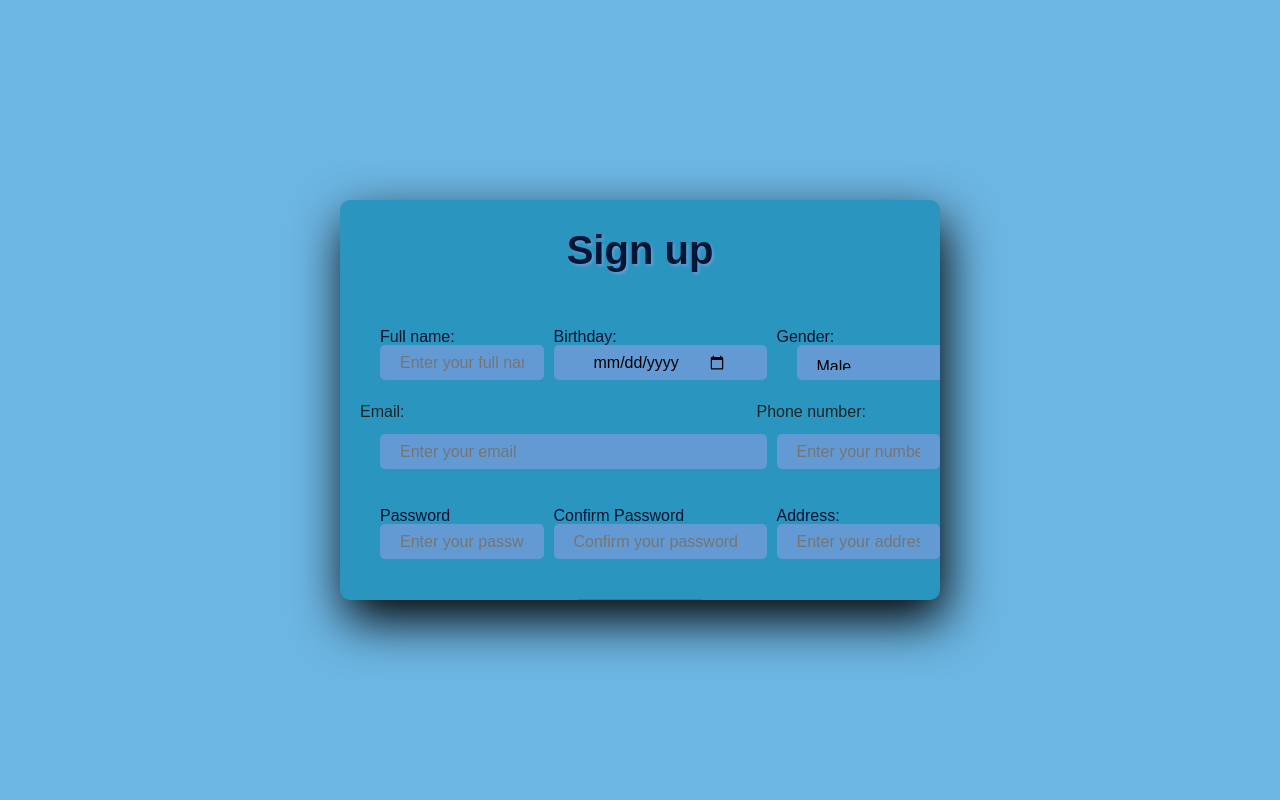
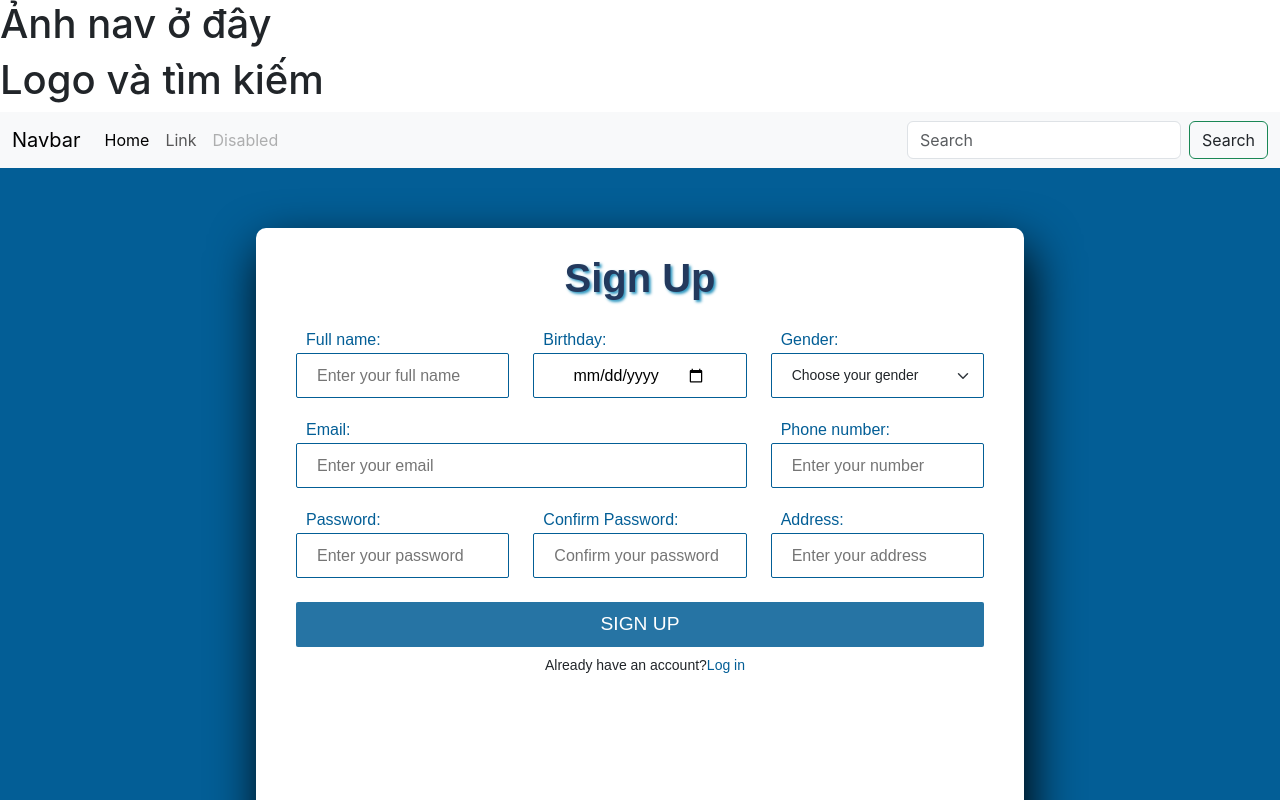
Before and after one commit to dradvm/Mevn-project, a Vue app in the folder client/: page /register in a window 1280 px wide. Shown: the top 800 px of the page. Built offline with nearby package versions, Linux system fonts and the light colour scheme.

Commit message:
Đổi giao diện Login,Register

```diff
--- a/client/src/App.vue
+++ b/client/src/App.vue
@@ -1,3 +1,17 @@
 <template>
+  <Header/>
   <RouterView/>
 </template>
+<script>
+  import Header from './components/Header.vue'
+  export default{
+    data(){
+      return{
+
+      }
+    },
+    components: {
+      Header
+    }
+  }
+</script>
--- /dev/null
+++ b/client/src/components/Header.vue
@@ -0,0 +1,58 @@
+<template>
+    <div class="vstack gap">
+        <div class="header-top">
+            <h1>Ảnh nav ở đây</h1>
+        </div>
+
+        <div class="header-mid">
+            <h1>Logo và tìm kiếm</h1>
+        </div>
+
+        <div class="header-menu">
+            <nav class="navbar navbar-expand-lg navbar-light bg-light">
+                <div class="container-fluid">
+                  <button class="navbar-toggler" type="button" data-bs-toggle="collapse" data-bs-target="#navbarTogglerDemo03" aria-controls="navbarTogglerDemo03" aria-expanded="false" aria-label="Toggle navigation">
+                    <span class="navbar-toggler-icon"></span>
+                  </button>
+                  <a class="navbar-brand" href="#">Navbar</a>
+                  <div class="collapse navbar-collapse" id="navbarTogglerDemo03">
+                    <ul class="navbar-nav me-auto mb-2 mb-lg-0">
+                      <li class="nav-item">
+                        <a class="nav-link active" aria-current="page" href="#">Home</a>
+                      </li>
+                      <li class="nav-item">
+                        <a class="nav-link" href="#">Link</a>
+                      </li>
+                      <li class="nav-item">
+                        <a class="nav-link disabled" href="#" tabindex="-1" aria-disabled="true">Disabled</a>
+                      </li>
+                    </ul>
+                    <form class="d-flex">
+                      <input class="form-control me-2" type="search" placeholder="Search" aria-label="Search">
+                      <button class="btn btn-outline-success" type="submit">Search</button>
+                    </form>
+                  </div>
+                </div>
+              </nav>
+        </div>
+
+
+
+    </div>
+
+
+
+
+
+
+
+</template>
+<style>
+    :root {
+        --text: #212425;
+        --nav: #225771;
+        --orange: #EF8121;
+        --text: #021534;
+    }
+
+</style>
--- a/client/src/views/Home.vue
+++ b/client/src/views/Home.vue
@@ -1,4 +1,5 @@
 <template>
+
     <header>
     <div class="wrapper">
         <nav>
@@ -16,4 +17,5 @@
 export default {
     name: "Home"
 }
+
 </script>
--- a/client/src/views/Login.vue
+++ b/client/src/views/Login.vue
@@ -5,21 +5,22 @@
 
 		<div class="login">
 				<form class="vstack gap">
-                    <div class="title">Login</div>
+                    <div class="title">Log In</div>
                     <div class="form">
                         <p for="name">Email:</p>
-                        <input type="email" name="email" required="">
-
+                        <input type="email" id="email" name="email" required>
+					</div>
+                    <div class="form">
                         <p for="name">Password:</p>
-                        <input type="password" name="pswd" required="">
+                        <input type="password" id="password" name="password" onblur="validatePassword()" required>
                     </div>
 					<div class="d-flex justify-content-around">
-						<button>Login</button>
+						<button type="submit">SIGN IN</button>
 					</div>
 
 					<div class="bottom">
-						<span class="forget-pass">Forget password</span>
-                    	<span class="form-tip"><RouterLink to="/register">Sign up</RouterLink></span>
+						<span class="forget-pass">Forgot password?</span>
+                    	<span class="sign-up">Don't have an account? <RouterLink to="/register" style="color: #035e96;">Sign up</RouterLink></span>
 					</div>
 
 				</form>
@@ -47,72 +48,73 @@
 	align-items: center;
 	height: 100vh;
 	font-family: 'Jost', sans-serif;
-	background: #0c86d19a;
+	background: #035e96;
 }
 .main{
-	width: 600px;
-	height: 400px;
-	background: #2a95bf;
+	width: 30%;
+	height: 80%;
+	background: #fff;
 	overflow: hidden;
 	border-radius: 10px;
 	box-shadow: 5px 20px 50px #000;
 }
 .title{
-	color: #021534;
+	color: #23395d;;
 	font-size: 2.5em;
 	justify-content: center;
 	display: flex;
 	font-weight: bold;
 	cursor: pointer;
 	margin: 20px auto;
-	text-shadow: 2px 2px 3px rgba(124, 158, 221, 0.695);
+	text-shadow: 2px 2px 3px #2a95bf;
 }
+
 #chk{
 	display: none;
 }
 input{
-	width: 60%;
-	height: 35px;
-	background: rgba(124, 158, 221, 0.695);
+	width: 80%;
+	height: 45px;
 	justify-content: center;
 	display: flex;
 	margin: 15px auto;
-	padding: 10px 20px;
-	border: none;
+	padding: 12px 24px;
+	border: 1px solid #035e96;
 	outline: none;
-	border-radius: 5px;
-	margin: 30px auto;
+	border-radius: 2px;
+	margin: 20px auto;
 }
 
 button{
 	align-items: center;
-	width: 130px;
+	width: 80%;
 	height: 45px;
 	justify-content: center;
 	display: flex;
 	color: #fff;
-	background: #0c85d1;
-	font-size: 1.5em;
-	font-weight: bold;
+	background: #035e96db;
+	font-size: 1.2em;
+	font-weight: 400;
 	outline: none;
 	border: none;
-	border-radius: 5px;
+	border-radius: 2px;
 	transition: .2s ease-in;
 	cursor: pointer;
+	margin-top: 12px;
 
 }
 button:hover{
-	background: #126DA6;
+	background: #199aeb;
 }
 
 p{
     font-size: 1em;
-    color: #021534;
+    color: #035e96;
 	width: 100%;
 	height: 5px;
 	display: flex;
 	justify-content: left;
-	margin-left: 130px;
+	margin-left: 40px;
 }
 .bottom {
 	display: flex;
@@ -124,42 +126,50 @@ p{
 
   .forget-pass {
 	font-size: 14px;
-	margin-top: 5px;
+	margin-top: 12px;
+	color: #035e96;
   }
-  .forget-tip {
+  .sign-up {
 	font-size: 14px;
+	color: #212529;
   }
 </style>
 
 
 
 <script>
-function login(userNameOrEmail, password, callback) {
-  // Send credentials to external database API
-  let hashedPassword = hash(password);
+	export default {
+		name: "Login"
+	}
 
-  let options = {
-    url: "https://example.com/api/authenticate",
-    body: {
-      email: userNameOrEmail,
-      password: hashedPassword
-    }
-  };
+	function ValidateEmail() {
+		var email = document.getElementById("email");
+		var validRegex = /^[a-zA-Z0-9.!#$%&'*+/=?^_`{|}~-]+@[a-zA-Z0-9-]+(?:\.[a-zA-Z0-9-]+)*$/;
 
-  send(options, (err, profileData) => {
-    // Return error in callback if authentication is unsuccessful
-    if (err) {
-      return callback(new WrongUsernameOrPasswordError(userNameOrEmail, "My custom error message."));
-    } else {
-      // Return profile data in callback if authentication is successful
-      let profile = {
-        username: profileData.username,
-        email: profileData.emailAddress,
-        user_id: profileData.userId
-      };
+		if (email.value.match(validRegex)) {
+			alert("Valid email address!");
+			document.form1.text1.focus();
+			return true;
+		} else {
 
-      return callback(null, profile);
-    }
-  });
+			alert("Invalid email address!");
+			document.form1.text1.focus();
+			return false;
+		}
+
+	}
+	function validatePassword() {
+  		var passwordField = document.getElementById("password");
+  		var password = passwordField.value;
+
+  		if (password.length < 6) {
+    		alert("Mật khẩu phải có ít nhất 6 ký tự.");
+    		passwordField.focus();
+    		return false;
+  		}
+
+  	return true;
 }
+
+
 </script>
--- a/client/src/views/Register.vue
+++ b/client/src/views/Register.vue
@@ -4,60 +4,70 @@
       <input type="checkbox" id="chk" aria-hidden="true">
       <div class="login">
 
-        <div class="title">Sign up</div>
+        <div class="title">Sign Up</div>
         <div class="content">
-          <form action="#" class="vstack gap">
+          <form action="#" class="container" method="post">
 
-            <div class="user-details">
+            <div class="row">
 
-              <div class="input-two-col">
+              <div class="col-sm">
                 <span class="details">Full name:</span>
-                <input type="text" name="name" placeholder="Enter your full name" required>
+                <input type="text" name="fullname" id="fullname" placeholder="Enter your full name" required>
               </div>
 
-              <div class="input-two-col">
+              <div class="col-sm">
                   <span class="details">Birthday:</span>
-                  <input type="date" name="birthday">
+                  <input type="date" name="birthday" required>
               </div>
 
-              <div class="gender-details">
+              <div class="col-sm">
                 <span class="details">Gender:</span>
-                <select id="gender" name="gender">
+                <select class="form-select form-select-sm" aria-label=".form-select-sm example" required>
+                  <option selected>Choose your gender</option>
                   <option value="male">Male</option>
                   <option value="female">Female</option>
                   <option value="other">Other</option>
                 </select>
               </div>
 
-              <div class="email-col">
-                <span class="details">Email:</span>
-                <input type="text" name="email" placeholder="Enter your email" required>
             </div>
 
-              <div class="phone-col">
+
+            <div class="row">
+              <div class="col-sm-8">
+                <span class="details">Email:</span>
+                <input type="text" name="email" id="email" placeholder="Enter your email" required>
+              </div>
+
+              <div class="col-sm-4">
                 <span class="details">Phone number:</span>
-                <input type="text" name="phone" placeholder="Enter your number" required>
+                <input type="text" name="phone" id="phone" placeholder="Enter your number" required>
+              </div>
             </div>
 
 
 
-              <div class="input-two-col">
-                <span class="details">Password</span>
-                <input type="text" placeholder="Enter your password" required>
+            <div class="row">
+              <div class="col-sm">
+                <span class="details">Password:</span>
+                <input type="text" name="password" id="password" placeholder="Enter your password" required>
               </div>
 
-              <div class="input-two-col">
-                <span class="details">Confirm Password</span>
-                <input type="text" placeholder="Confirm your password" required>
+              <div class="col-sm">
+                <span class="details">Confirm Password:</span>
+                <input type="text" name="password-confirmation" id="password-confirmation" placeholder="Confirm your password" required>
               </div>
-              <div class="input-two-col">
+              <div class="col-sm">
                 <span class="details">Address:</span>
-                <input type="text" name="address" placeholder="Enter your address" required>
+                <input type="text" name="address" id="address" placeholder="Enter your address" required>
               </div>
 
             </div>
 
-            <button class="login-but">Sign up</button>
+            <button class="login-but" type="submit">SIGN UP</button>
+            <div class="bottom">
+              <span class="log-in">Already have an account? <RouterLink to="/login" style="color: #035e96;">Log in</RouterLink></span>
+            </div>
           </form>
 
         </div>
@@ -85,327 +95,94 @@
     align-items: center;
     height: 100vh;
     font-family: 'Jost', sans-serif;
-      background: #0c86d19a;
+    background: #035e96;
   }
   .main{
-      width: 600px;
-      height: 400px;
-      background: #2a95bf;
+    width: 60%;
+    height: 85%;
+    background: #fff;
     overflow: hidden;
     border-radius: 10px;
     box-shadow: 5px 20px 50px #000;
+    justify-content: center;
+    display: flex;
   }
 
   .title{
-	color: #021534;
+    color: #23395d;
     font-size: 2.5em;
     justify-content: center;
     display: flex;
     font-weight: bold;
     cursor: pointer;
     margin: 20px auto;
-	text-shadow: 2px 2px 3px rgba(124, 158, 221, 0.695);
+    text-shadow: 2px 2px 3px #2a95bf;
   }
   #chk{
     display: none;
   }
-
-
-    .user-details {
-      display: grid;
-      grid-template-columns: repeat(3, 1fr);
-      grid-gap: 10px;
-      margin: 10px 20px;
+  .container{
+    padding-left: 40px;
+    padding-right: 40px;
   }
-
-    .input-two-col {
-      grid-column: span 1;
-    }
-
-    .input-one-col {
-      grid-column: span 1;
-    }
-
-    .email-col {
-      grid-column: span 2;
-    }
-
-    .phone-col {
-      grid-column: span 1;
-    }
-
-    .gender-details {
-      grid-column: span 1;
-    }
-
-    @media (max-width: 768px) {
-      .user-details {
-        grid-template-columns: 1fr;
-      }
-
-      .input-two-col,
-      .input-one-col,
-      .email-col,
-      .phone-col,
-      .gender-details {
-        grid-column: span 1;
-      }
-    }
-
-input{
+  input, select{
     width: 100%;
-      height: 35px;
-      background: rgba(124, 158, 221, 0.695);
+    height: 45px;
     justify-content: center;
     display: flex;
-      margin: 10px 20px;
+    padding: 12px 24px;
+    border: 1px solid #035e96;
     padding: 10px 20px;
-      border: none;
     outline: none;
-      border-radius: 5px;
+    border-radius: 2px;
+    margin-bottom: 20px;
   }
-  form .input-two-col span.details{
+  span{
     font-size: 1em;
-      color: #021534;
+    color: #035e96;
     width: 100%;
     height: 5px;
     display: flex;
-      margin: 5px auto;
-      padding: 10px 20px;
+    justify-content: left;
+    margin-left: 10px;
+    margin-bottom: 20px;
   }
-  form .input-one-col span.details{
-    font-size: 1em;
-    color: #021534;
-    width: 100%;
-    height: 5px;
+  .bottom {
     display: flex;
-    margin: 5px auto;
-    padding: 10px 20px;
+    flex-direction: column;
+    align-items: center;
+
   }
-form .gender-details span.details{
-  font-size: 1em;
-  color: #021534;
-  width: 100%;
-  height: 5px;
-  display: flex;
-  margin: 5px auto;
-  padding: 10px 20px;
-}
-form .gender-details #gender{
-  width: 100%;
-  height: 35px;
-  background: rgba(124, 158, 221, 0.695);
+
+  .log-in {
+    font-size: 14px;
+    margin-top: 8px;
     justify-content: center;
-  display: flex;
-  margin: 10px 40px;
-  padding: 10px 20px;
-  border: none;
-  outline: none;
-  border-radius: 5px;
+    color: #212529;
   }
 
   button{
-	width: 130px;
+    align-items: center;
+    width: 100%;
     height: 45px;
-	margin: 20px auto;
-	justify-content: center;
-	display: block;
+
+    display: flex;
     color: #fff;
-	background: #0c85d1;
-	font-size: 1.5em;
-	font-weight: bold;
-
-    margin-bottom: 50px;
+    background: #035e96db;
+    font-size: 1.2em;
+    font-weight: 400;
     outline: none;
     border: none;
-	border-radius: 5px;
+    border-radius: 2px;
     transition: .2s ease-in;
     cursor: pointer;
+    margin-top: 4px;
+    justify-content: center;
   }
   button:hover{
-	background: #126DA6;
-}
-    /*.content form .user-details{
-        display: flex;
-        flex-wrap: wrap;
-        justify-content: space-between;
-        margin: 5px 100px 5px 100px;
-      }
-      form .user-details .input-two-col{
-        width: calc(100% / 2 - 20px);
-      }
-      form .user-details .input-one-col{
-        width: 100%;
-      }
-    input{
-        width: 100%;
-        height: 35px;
-        background: rgba(124, 158, 221, 0.695);
-        justify-content: center;
-        display: flex;
-        margin: 10px auto 5px auto;
-        padding: 10px 20px;
-        border: none;
-        outline: none;
-        border-radius: 5px;
-    }
-    form .input-two-col span.details{
-        font-size: 1em;
-        color: #021534;
-        width: 100%;
-        height: 5px;
-        display: flex;
-        margin: 5px auto;
-        padding: 10px 20px;
-    }
-    form .input-one-col span.details{
-      font-size: 1em;
-      color: #021534;
-      width: 60%;
-      height: 5px;
-      display: flex;
-      margin: 5px auto;
-      padding: 10px 20px;
+    background: #199aeb;
   }
 
-
-
-       form .category label{
-         display: flex;
-         align-items: center;
-         cursor: pointer;
-       }
-       form .category label .dot{
-        height: 18px;
-        width: 18px;
-        border-radius: 50%;
-        margin-right: 10px;
-        background: #d9d9d9;
-        border: 5px solid transparent;
-        transition: all 0.3s ease;
-      }
-       #dot-1:checked ~ .category label .one,
-       #dot-2:checked ~ .category label .two,
-       #dot-3:checked ~ .category label .three{
-         background: #9b59b6;
-         border-color: #d9d9d9;
-       }
-       form input[type="radio"]{
-         display: none;
-       }
-       form .button{
-         height: 45px;
-         margin: 35px 0
-       }
-       button{
-        width: 130px;
-        height: 45px;
-        margin: 20px auto;
-        justify-content: center;
-        display: block;
-        color: #fff;
-        background: #0c85d1;
-        font-size: 1.5em;
-        font-weight: bold;
-
-          margin-bottom: 50px;
-        outline: none;
-        border: none;
-        border-radius: 5px;
-        transition: .2s ease-in;
-        cursor: pointer;
-      }
-      button:hover{
-        background: #126DA6;
-      }
-       @media(max-width: 584px){
-       .container{
-        max-width: 100%;
-      }
-      form .user-details .input-box{
-          margin-bottom: 15px;
-          width: 100%;
-        }
-        form .category{
-          width: 100%;
-        }
-        .content form .user-details{
-          max-height: 300px;
-          overflow-y: scroll;
-        }
-        .user-details::-webkit-scrollbar{
-          width: 5px;
-        }
-        }
-        @media(max-width: 459px){
-        .container .content .category{
-          flex-direction: column;
-        }
-      }
-      #chk{
-        display: none;
-    }*/
-
-
-
-    /*.title{
-        color: #021534;
-        font-size: 2.5em;
-        justify-content: center;
-        display: flex;
-        margin: 50px;
-        margin-bottom: 5px;
-        font-weight: bold;
-        cursor: pointer;
-        text-shadow: 2px 2px 3px rgba(124, 158, 221, 0.695);
-    }
-    #chk{
-        display: none;
-    }
-    input{
-        width: 60%;
-        height: 35px;
-        background: rgba(124, 158, 221, 0.695);
-        justify-content: center;
-        display: flex;
-        margin: 10px auto 5px auto;
-        padding: 10px 20px;
-        border: none;
-        outline: none;
-        border-radius: 5px;
-    }
-
-    button{
-        width: 25%;
-        height: 40px;
-        margin: 20px auto;
-        justify-content: center;
-        display: block;
-        color: #fff;
-        background: #0c85d1;
-        font-size: 1.2em;
-        font-weight: bold;
-
-        margin-bottom: 50px;
-        outline: none;
-        border: none;
-        border-radius: 5px;
-        transition: .2s ease-in;
-        cursor: pointer;
-    }
-    button:hover{
-        background: #126DA6;
-    }
-
-    p{
-        font-size: 1em;
-        color: #021534;
-        width: 60%;
-        height: 5px;
-        display: flex;
-        margin: 5px auto;
-        padding: 10px;
-    }*/
 
 </style>
 
@@ -414,5 +191,42 @@ export default {
       name: "Register"
   }
 
+  function validateForm() {
+    var name = document.getElementById("fullname");
+    var email = document.getElementById("email");
+    var phone = document.getElementById("phone");
+    var address = document.getElementById("address");
+    var pass = document.getElementById("password");
+    var pass2 = document.getElementById("password-confirmation");
+
+    if(name.value != ""){
+    } else {
+      alert("Username is required!");
+      name.focus();
+    }
+
+    if(pass.value != ""){
+      if(pass.value.length < 6){
+        alert("Make the password longer!");
+        pass.focus();
+      }
+
+    } else {
+      alert("Password is required!");
+      pass.focus();
+    }
+
+    if(pass2.value != ""){
+      if(pass2.value != pass.value){
+        alert("Confirm Password is incorrect!");
+        pass2.focus();
+      }
+
+    } else {
+      alert("Confirm Password is required!");
+      pass2.focus();
+    }
+  }
+
 
 </script>
--- a/client/src/views/Test.vue
+++ /dev/null
@@ -1,4 +0,0 @@
-<template>
-    <h1>Hello test nè</h1>
-    <h1>Test mới nè</h1>
-</template>
--- /dev/null
+++ b/package.json
@@ -0,0 +1,5 @@
+{
+  "dependencies": {
+    "vee-validate": "^4.5.8"
+  }
+}
```
Also changed, not shown: 1 other file (tests, documents, lock files or other folders). Lines whose indentation alone changed are shown as unchanged.
